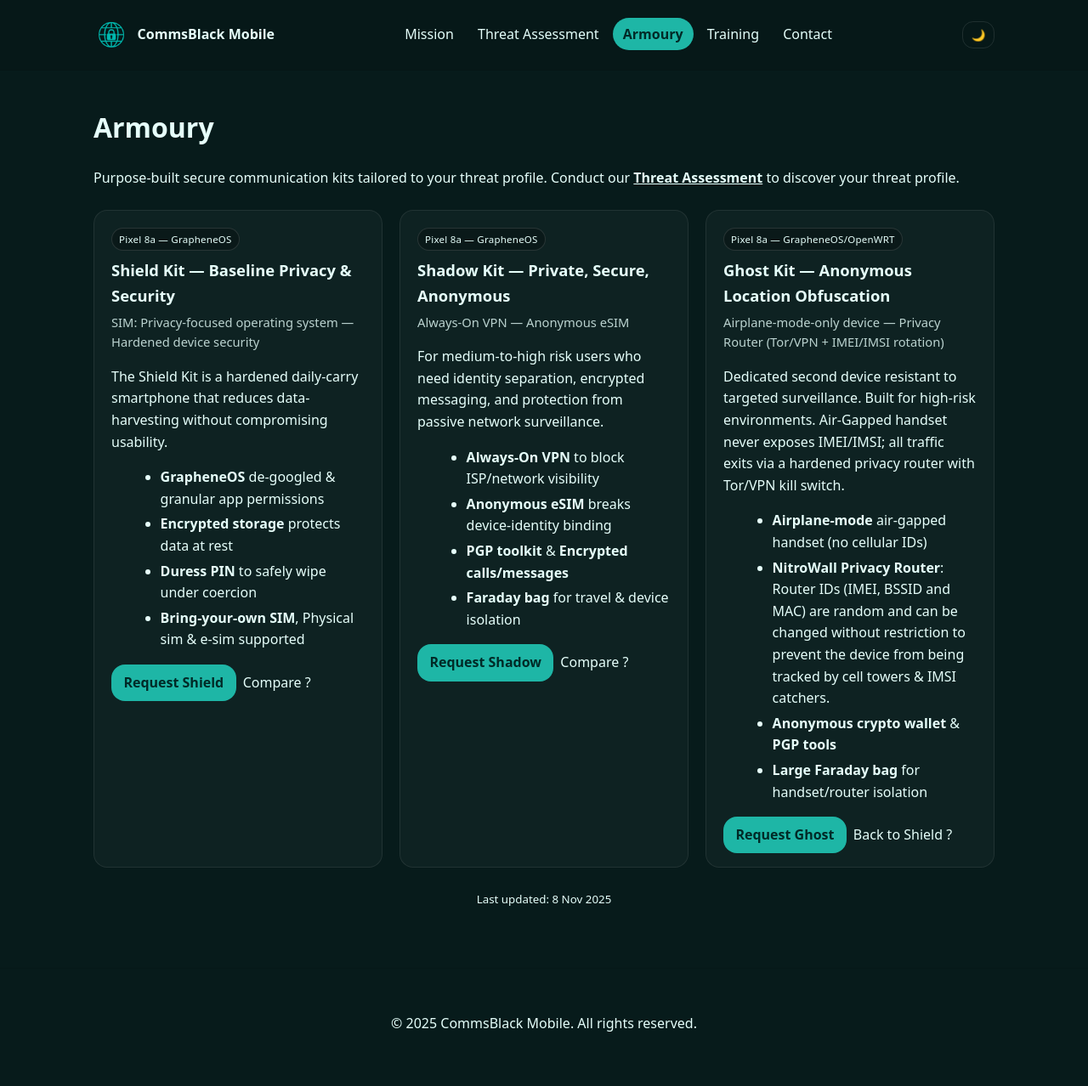
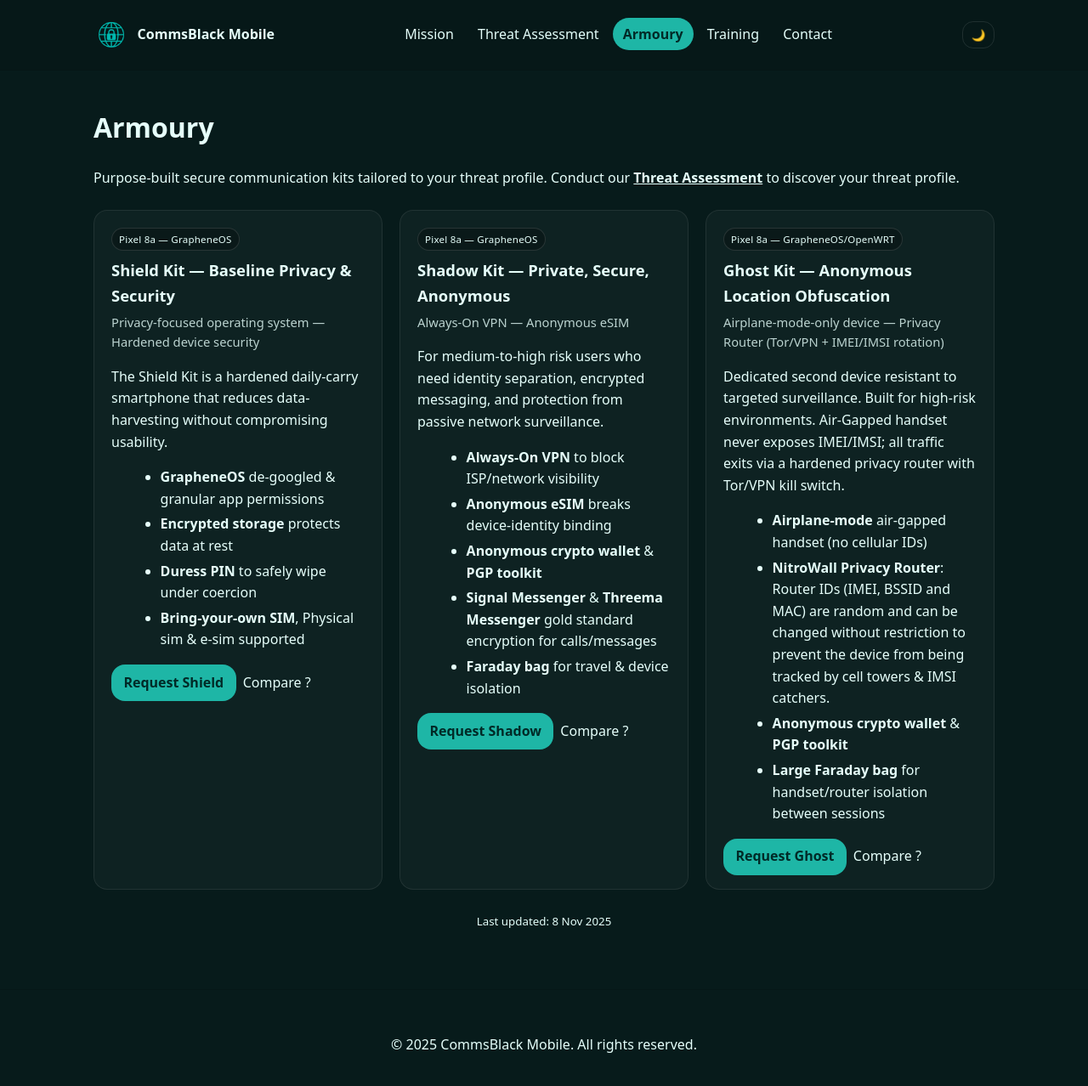
Before and after one commit to civpronto/comms-black-mobile, a Jekyll site: the page built from armoury.md, in a window 1280 px wide and 1295 px high. Shown: the top 1278 px of the window at 85% size. Built offline with Jekyll 4.4.1, drawn with Linux system fonts in a browser that asks for light colours; our own code applies the rules of GitHub Pages for plain Markdown files.

Commit message:
Update armoury content

```diff
--- a/armoury.md
+++ b/armoury.md
@@ -34,7 +34,7 @@
   <article class="tile" id="shield">
     <span class="badge">Pixel 8a &mdash; GrapheneOS</span>
     <h3>Shield Kit &mdash; Baseline Privacy & Security</h3>
-    <div class="sub">SIM: Privacy-focused operating system &mdash; Hardened device security</div>
+    <div class="sub">Privacy-focused operating system &mdash; Hardened device security</div>
     <p>The Shield Kit is a hardened daily-carry smartphone that reduces data-harvesting without compromising usability.</p>
     <ul>
       <li><strong>GrapheneOS</strong> de-googled &amp; granular app permissions</li>
@@ -44,7 +44,7 @@
     </ul>
     <div class="cta">
       <a class="btn" href="/contact.html">Request Shield</a>
-      <a href="#shadow">Compare ?</a>
+      <a href="#ghost">Compare ?</a>
     </div>
   </article>
 
@@ -56,7 +56,8 @@
     <ul>
       <li><strong>Always-On VPN</strong> to block ISP/network visibility</li>
       <li><strong>Anonymous eSIM</strong> breaks device-identity binding</li>
-      <li><strong>PGP toolkit</strong> &amp; <strong>Encrypted calls/messages</strong></li>
+      <li><strong>Anonymous crypto wallet</strong> &amp; <strong>PGP toolkit</strong></li>
+      <li><strong>Signal Messenger</strong> &amp; <strong>Threema Messenger</strong> gold standard encryption for calls/messages</li>
       <li><strong>Faraday bag</strong> for travel &amp; device isolation</li>
     </ul>
     <div class="cta">
@@ -73,12 +74,12 @@
     <ul>
       <li><strong>Airplane-mode</strong> air-gapped handset (no cellular IDs)</li>
       <li><strong>NitroWall Privacy Router</strong>: Router IDs (IMEI, BSSID and MAC) are random and can be changed without restriction to prevent the device from being tracked by cell towers & IMSI catchers.</li>
-      <li><strong>Anonymous crypto wallet</strong> &amp; <strong>PGP tools</strong></li>
-      <li><strong>Large Faraday bag</strong> for handset/router isolation</li>
+      <li><strong>Anonymous crypto wallet</strong> &amp; <strong>PGP toolkit</strong></li>
+      <li><strong>Large Faraday bag</strong> for handset/router isolation between sessions</li>
     </ul>
     <div class="cta">
       <a class="btn" href="/contact.html">Request Ghost</a>
-      <a href="#shield">Back to Shield ?</a>
+      <a href="#ghost">Compare ?</a>
     </div>
   </article>
 
```
